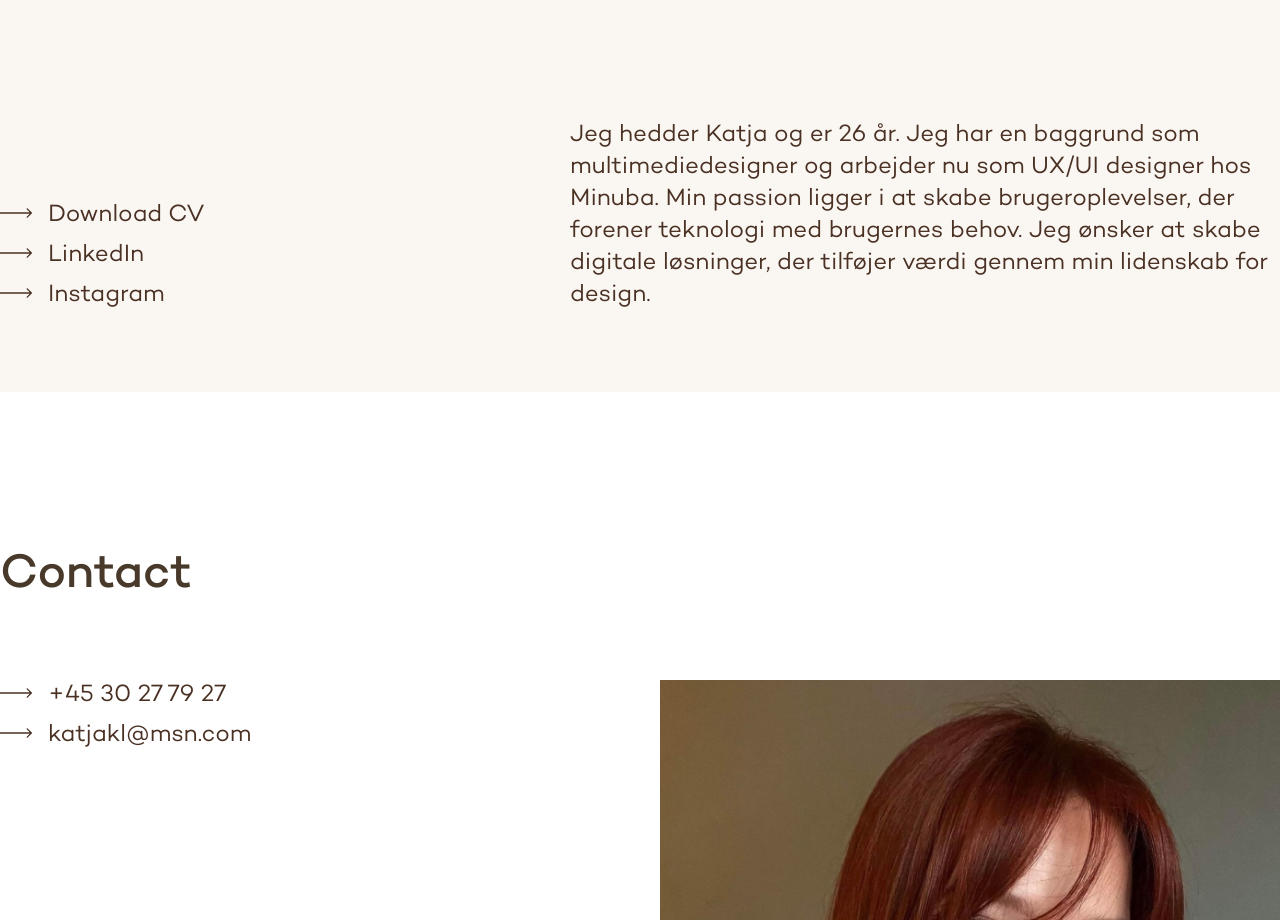
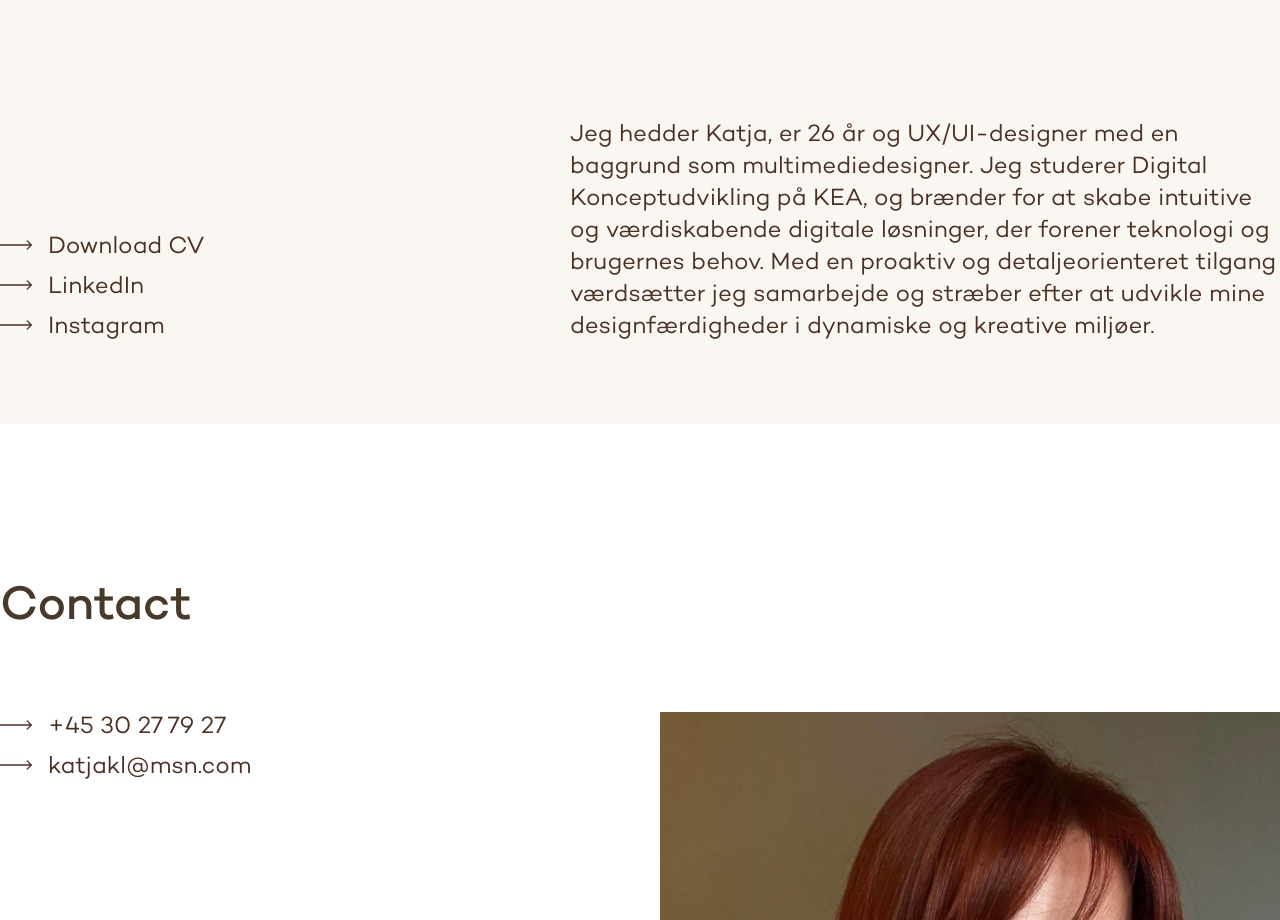
Before and after one commit to marcusklausen/portfolio-katja, a Next.js app: page / in a window 1280 px wide. Shown: the part 1620-2540 px from the top of the page. Built offline with nearby package versions, Linux system fonts and the light colour scheme.

Commit message:
about tekst opdateret

```diff
--- a/src/app/page.tsx
+++ b/src/app/page.tsx
@@ -36,11 +36,7 @@ export default async function Page() {
               </LinkWithArrow>
             </div>
             <p className="leading-relaxed max-w-[710px] text-lg md:text-2xl">
-              Jeg hedder Katja og er 26 år. Jeg har en baggrund som
-              multimediedesigner og arbejder nu som UX/UI designer hos Minuba.
-              Min passion ligger i at skabe brugeroplevelser, der forener
-              teknologi med brugernes behov. Jeg ønsker at skabe digitale
-              løsninger, der tilføjer værdi gennem min lidenskab for design.
+            Jeg hedder Katja, er 26 år og UX/UI-designer med en baggrund som multimediedesigner. Jeg studerer Digital Konceptudvikling på KEA, og brænder for at skabe intuitive og værdiskabende digitale løsninger, der forener teknologi og brugernes behov. Med en proaktiv og detaljeorienteret tilgang værdsætter jeg samarbejde og stræber efter at udvikle mine designfærdigheder i dynamiske og kreative miljøer.
             </p>
           </div>
         </div>
```
